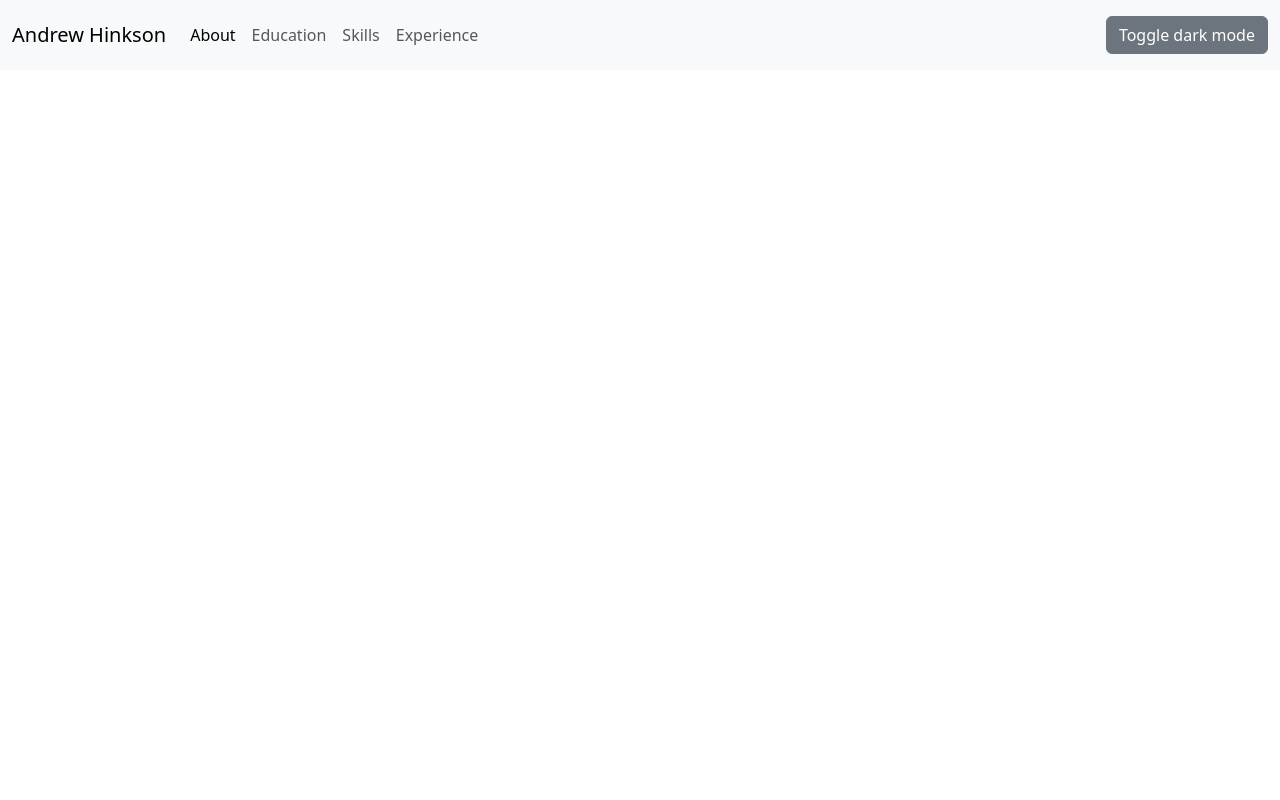
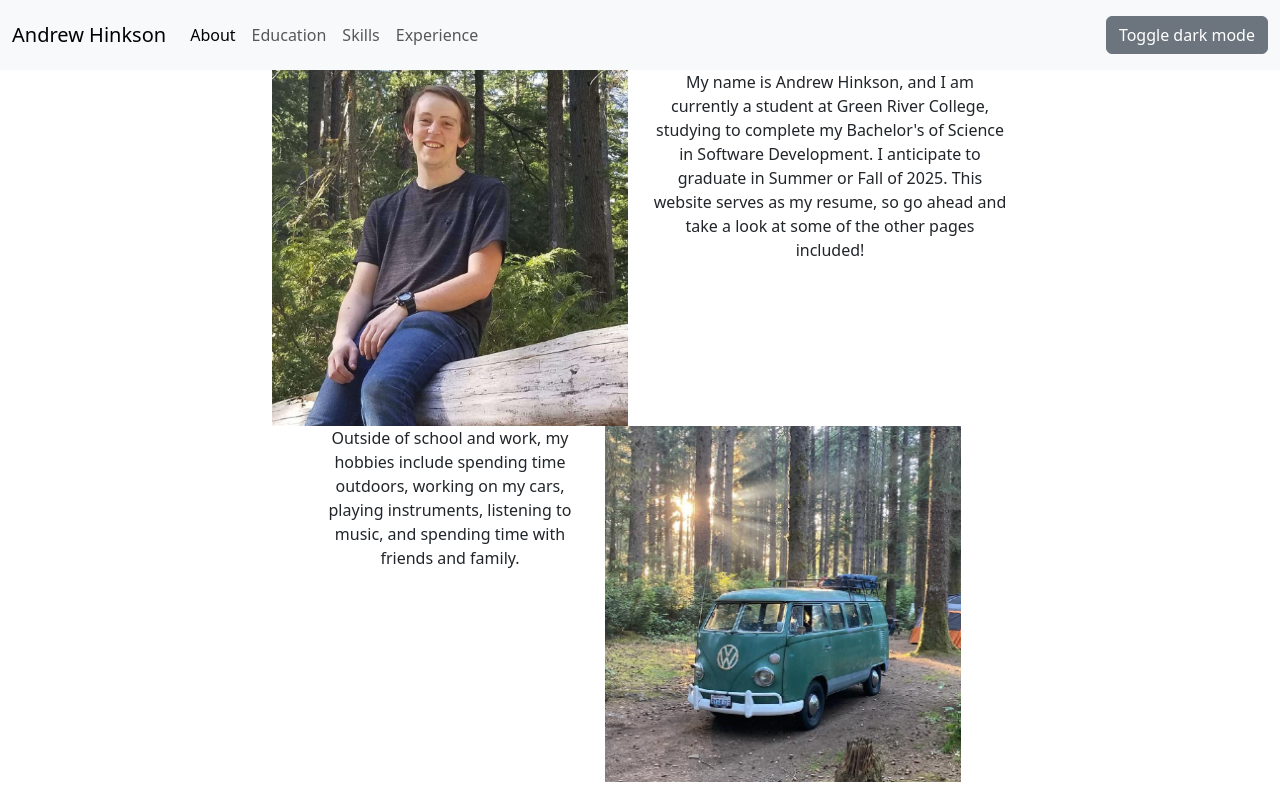
Before and after one commit to ahinkson0342/resume, a plain HTML site: page index.html in a window 1280 px wide. Drawn offline with nearby package versions, Linux system fonts and the light colour scheme.

Commit message:
added images and content to home screen

```diff
--- a/index.html
+++ b/index.html
@@ -35,7 +35,21 @@
             </div>
         </div>
     </nav>
-    <img src="" alt="">
+    <div class="col container text-center">
+        <div class="row justify-content-center">
+            <img src="images/AndrewSq.jpg" alt="Image of me sitting on a log near Icicle Creek" class="col-4">
+            <p class="col-4">My name is Andrew Hinkson, and I am currently a student at Green River College, studying
+                to complete my Bachelor's of Science in Software Development. I anticipate to graduate in Summer or
+                Fall of 2025. This website serves as my resume, so go ahead and take a look at some of the other
+                pages included!</p>
+        </div>
+        <div class="row justify-content-center">
+            <p class="col-3">Outside of school and work, my hobbies include spending time outdoors, working on my cars,
+            playing instruments, listening to music, and spending time with friends and family.</p>
+            <img src="images/IMG-20230308-WA0005Sq.jpg" alt="Image of my Volkswagen Bus on a trip to Los Angeles"
+                 class="col-4">
+        </div>
+    </div>
     <script src="script.js"></script>
     <script src="https://cdn.jsdelivr.net/npm/bootstrap@5.3.2/dist/js/bootstrap.bundle.min.js" integrity=
             "sha384-C6RzsynM9kWDrMNeT87bh95OGNyZPhcTNXj1NW7RuBCsyN/o0jlpcV8Qyq46cDfL" crossorigin="anonymous"></script>
```
Also changed, not shown: images/Andrew.jpg (deleted), images/AndrewSq.jpg (added), images/IMG-20230308-WA0005Sq.jpg (added).
